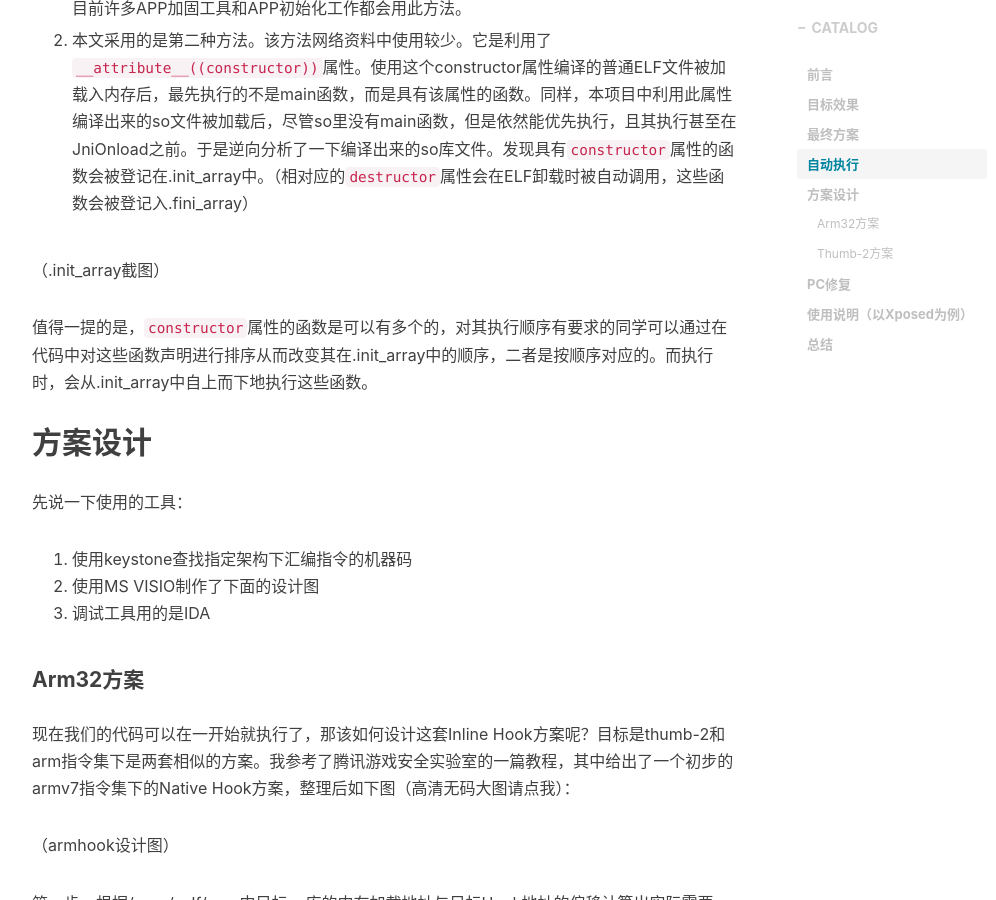
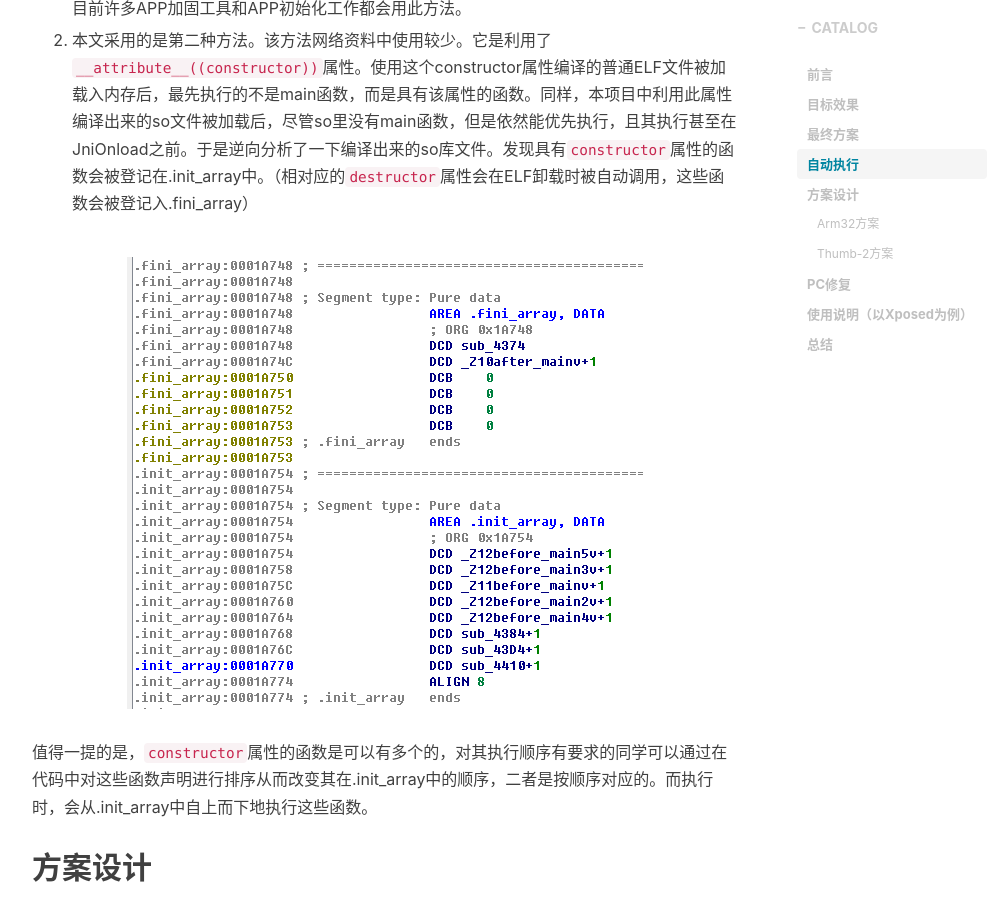
Before and after one commit to GToad/GToad.github.io, a Jekyll site: the page built from _posts/2018-07-06-Auto-Native-Hook.markdown, in a window 1280 px wide and 900 px high, scrolled down 2275 px. Shown: the whole window, without its empty margins (233-1229 px from the left). Built offline with Jekyll 4.4.1, drawn with Linux system fonts in a browser that asks for light colours; nearby versions of some CDN libraries; comment, search, counter and statistics services are not loaded.

Commit message:
change article:android native hook.markdown

```diff
--- a/_posts/2018-07-06-Auto-Native-Hook.markdown
+++ b/_posts/2018-07-06-Auto-Native-Hook.markdown
@@ -58,7 +58,7 @@ tags:
 
 2. 本文采用的是第二种方法。该方法网络资料中使用较少。它是利用了`__attribute__((constructor))`属性。使用这个constructor属性编译的普通ELF文件被加载入内存后，最先执行的不是main函数，而是具有该属性的函数。同样，本项目中利用此属性编译出来的so文件被加载后，尽管so里没有main函数，但是依然能优先执行，且其执行甚至在JniOnload之前。于是逆向分析了一下编译出来的so库文件。发现具有`constructor`属性的函数会被登记在.init_array中。（相对应的`destructor`属性会在ELF卸载时被自动调用，这些函数会被登记入.fini_array）
 
-（.init_array截图）
+![](/img/in-post/post-android-native-hook-practice/init_array.png)
 
 值得一提的是，`constructor`属性的函数是可以有多个的，对其执行顺序有要求的同学可以通过在代码中对这些函数声明进行排序从而改变其在.init_array中的顺序，二者是按顺序对应的。而执行时，会从.init_array中自上而下地执行这些函数。
 
```
Also changed, not shown: img/in-post/post-android-native-hook-practice/init_array.png (added).
